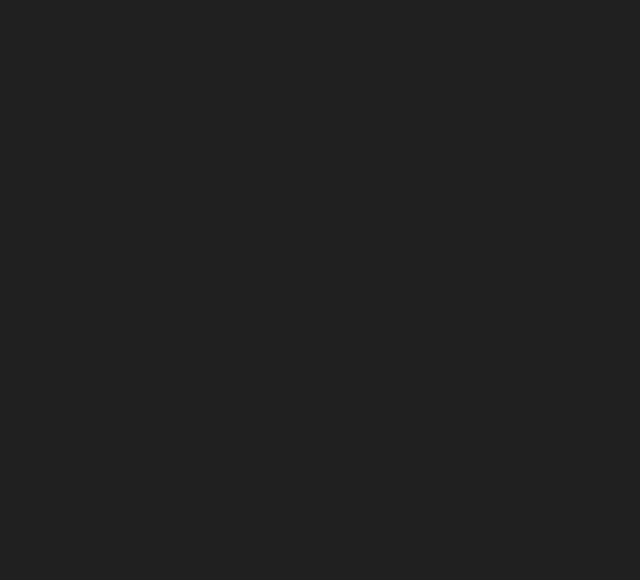
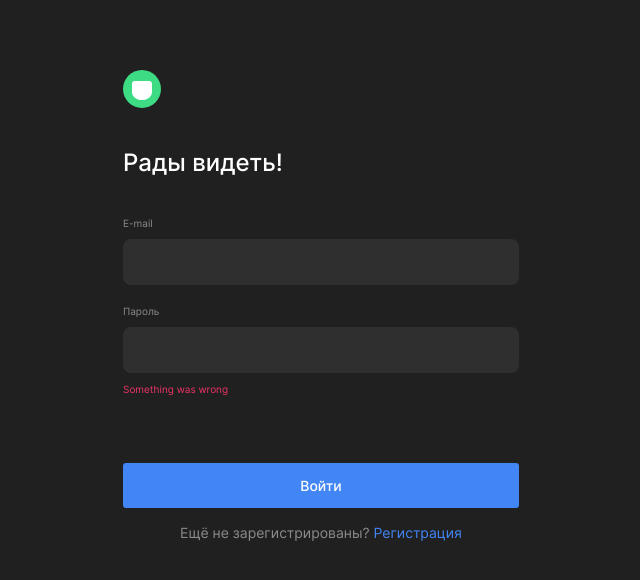
Before and after one commit to Mori-verum/movies-explorer-frontend, a React (Create React App) app: page /signin in a window 1280 px wide. Shown: the top 580 px of the page, without its empty margins (319-959 px from the left). Built offline with nearby package versions, Linux system fonts and the light colour scheme.

Commit message:
added not-found-page

```diff
--- a/src/components/App/App.js
+++ b/src/components/App/App.js
@@ -4,30 +4,68 @@ import './App.css';
 import Header from '../Header/Header'
 import Footer from '../Footer/Footer'
 import MoviesTable from '../MoviesTable/MoviesTable'
-import Profile from '../Profile/Profile'
-import Register from '../PageWithForm/PageWithForm'
-import Login from '../Login/Login'
+import Profile from '../Profile/Profile';
+import PageWithForm from '../PageWithForm/PageWithForm';
 import Main from '../Main/Main';
+import InputFieldset from '../InputFieldset/InputFieldset';
+
+// import { useLocation } from 'react-router-dom';
 
 import { cards, cardsSavedMovies } from '../../utils/cards';
+import NotFoundPage from '../NotFoundPage/NotFoundPage';
 
 function App() {
+  //пока не используется логика приложения, используется "хардкод" для отображения элементов, которым можно управлять из основного компонента
+  // let { pathname } = useLocation();
+
   const loggedIn = false;
+  // const isHeaderVisible = ( pathname === "/signup" || pathname === "/signin")  ? false : true;
+  // const isFooterVisible = ( pathname === "/signup" || pathname === "/signin" ) ? false : true;
   const isHeaderVisible = false;
   const isFooterVisible = false;
 
+  const inputsForRegister = (
+    <>
+      <InputFieldset name="name" label="Имя" />
+      <InputFieldset name="email" label="E-mail" />
+      <InputFieldset name="password" label="Пароль" />
+    </>
+  )
+
+  const inputsForLogin = (
+    <>
+      <InputFieldset name="email" label="E-mail" />
+      <InputFieldset name="password" label="Пароль" />
+    </>
+  )
+
   return (
     <div className="App">
-      { isHeaderVisible ? <Header loggedIn={ loggedIn } /> : null }
+      {isHeaderVisible ? <Header loggedIn={ loggedIn } /> : null}
       <Routes>
         <Route exact path="/" element={<Main />} />
-        <Route path="/movies" element={<MoviesTable cards={ cards } />} />
-        <Route path="/saved-movies" element={<MoviesTable cards={ cardsSavedMovies } />} />
+        <Route path="/movies" element={<MoviesTable cards={cards} />} />
+        <Route path="/saved-movies" element={<MoviesTable cards={cardsSavedMovies} />} />
         <Route path="/profile" element={<Profile />} />
-        <Route path="/signup" element={<Register />} />
-        <Route path="/signin" element={<Login />} />
+        <Route path="/signup" element={<PageWithForm
+          formInputs={inputsForRegister}
+          greetingText="Добро пожаловать!"
+          formSubmitText="Зарегистрироваться"
+          clickThroughText="Уже зарегистрированы?"
+          clickThroughPath="/signin"
+          clickThroughLinkText="Войти"
+        />} />
+        <Route path="/signin" element={<PageWithForm
+          formInputs={inputsForLogin}
+          greetingText="Рады видеть!"
+          formSubmitText="Войти"
+          clickThroughText="Ещё не зарегистрированы?"
+          clickThroughPath="/signup"
+          clickThroughLinkText="Регистрация"
+        />} />
+        <Route path="*" element={<NotFoundPage />} />
       </Routes>
-      { isFooterVisible ? <Footer /> : null }
+      {isFooterVisible ? <Footer /> : null}
     </div>
   );
 }
--- a/src/components/MoviesTable/MoviesTable.js
+++ b/src/components/MoviesTable/MoviesTable.js
@@ -1,8 +1,6 @@
 import Search from '../Search/Search';
 import MoviesCardList from '../MoviesCardList/MoviesCardList';
 import MoreMovies from '../MoreMovies/MoreMovies';
-
-// import { cards, cardsSavedMovies } from '../../utils/cards';
 
 function MoviesTable(props) {
     return (
--- a/src/components/Navigation/Navigation.js
+++ b/src/components/Navigation/Navigation.js
@@ -1,7 +1,7 @@
 import { Link } from 'react-router-dom';
 import './Navigation.css';
 
-function Navigation( props ) {
+function Navigation(props) {
     const links =
         props.loggedIn ?
             (
--- /dev/null
+++ b/src/components/NotFoundPage/NotFoundPage.css
@@ -0,0 +1,40 @@
+.not-found-page {
+    box-sizing: border-box;
+    display: grid;
+    /* grid-template-columns: 1fr; */
+    grid-template-rows: repeat(2, auto);
+    height: 100vh;
+    padding: 60px 0;
+}
+
+.not-found-page__info-container {
+    align-self: end;
+    justify-self: center;
+}
+
+.not-found-page__title {
+    font-weight: 400;
+    text-align: center;
+    font-size: 140px;
+    font-family: 'Inter', Arial, sans-serif;
+    color: var(--text-color);
+    margin: 0;
+}
+
+.not-found-page__subtitle {
+    text-align: center;
+    font-weight: 400;
+    font-size: 16px;
+    font-family: 'Inter', Arial, sans-serif;
+    color: var(--text-color);
+    margin: 0;
+}
+
+.not-found-page__button {
+    background-color: transparent;
+    color: var(--button-color);
+    font-size: 14px;
+    font-family: 'Inter', Arial, sans-serif;
+    justify-self: center;
+    align-self: end;
+}
--- /dev/null
+++ b/src/components/NotFoundPage/NotFoundPage.js
@@ -0,0 +1,19 @@
+import './NotFoundPage.css';
+
+import { useNavigate } from 'react-router-dom';
+
+function NotFoundPage() {
+    const navigate = useNavigate();
+
+    return (
+        <section className="not-found-page">
+            <div className="not-found-page__info-container">
+                <h1 className="not-found-page__title">404</h1>
+                <p className="not-found-page__subtitle">Страница не найдена</p>
+            </div>
+            <button className="not-found-page__button button" onClick={() => navigate(-1)}>Назад</button>
+        </section>
+    )
+}
+
+export default NotFoundPage;
--- a/src/components/PageWithForm/PageWithForm.js
+++ b/src/components/PageWithForm/PageWithForm.js
@@ -1,20 +1,17 @@
 import './PageWithForm.css';
 import Form from '../Form/Form';
-import InputFieldset from '../InputFieldset/InputFieldset';
 import Greeting from '../Greeting/Greeting';
 import ClickThrough from '../ClickThrough/ClickThrough';
 
 function PageWithForm(props) {
     return (
         <section className="page-with-form">
-            <Greeting text="Добро пожаловать!" />
+            <Greeting text={ props.greetingText } />
             <div className="page-with-form__container container">
-                <Form buttonText="Зарегистрироваться">
-                    <InputFieldset name="name" label="Имя" />
-                    <InputFieldset name="email" label="E-mail" />
-                    <InputFieldset name="password" label="Пароль" />
+                <Form buttonText={ props.formSubmitText }>
+                    { props.formInputs }
                 </Form>
-                <ClickThrough text="Уже зарегистрированы?" path="/signin" linkText="Войти" />
+                <ClickThrough text={ props.clickThroughText } path={ props.clickThroughPath } linkText={ props.clickThroughLinkText } />
             </div>
         </section>
     )
```
Lines whose indentation alone changed are shown as unchanged.
